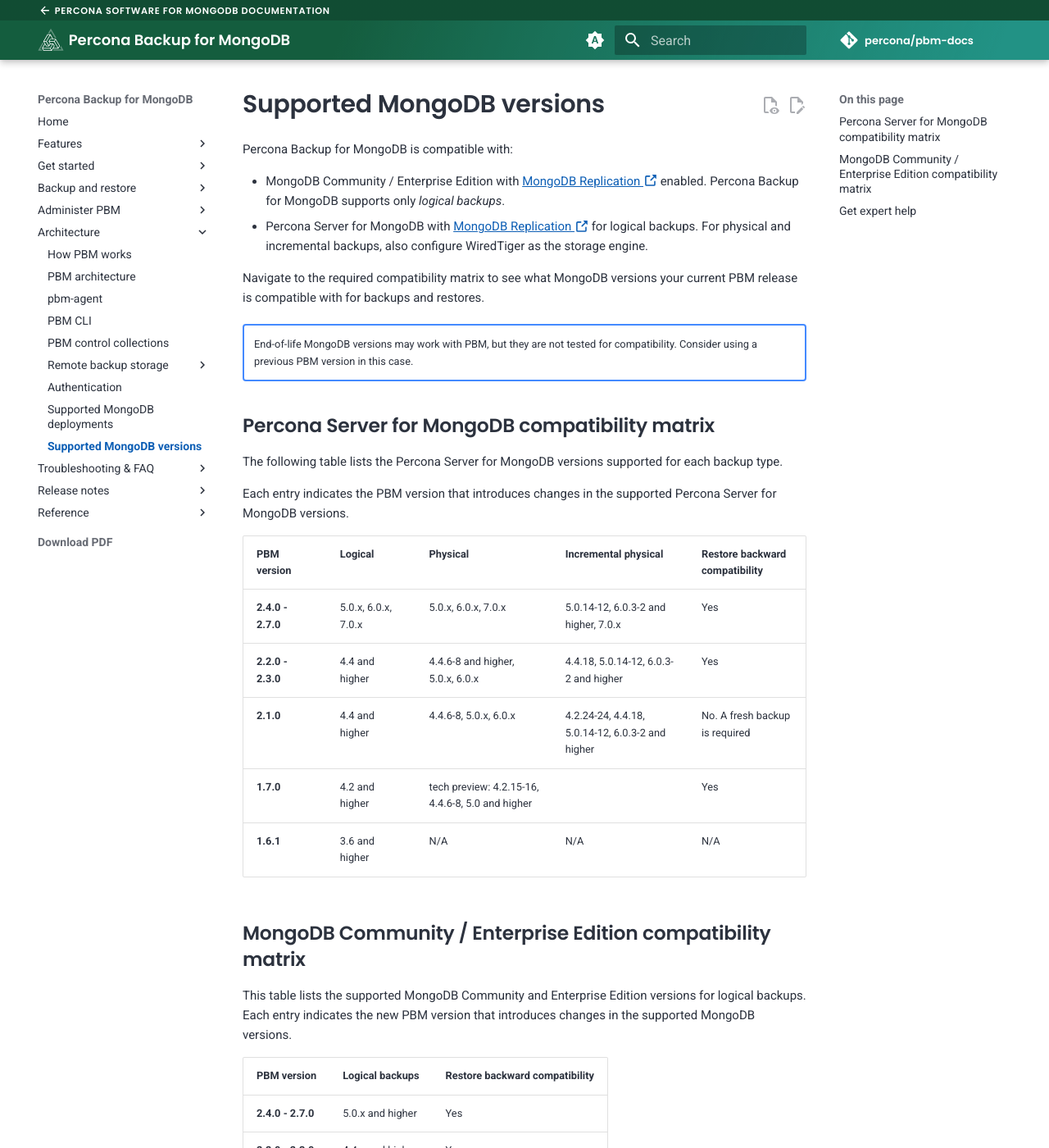
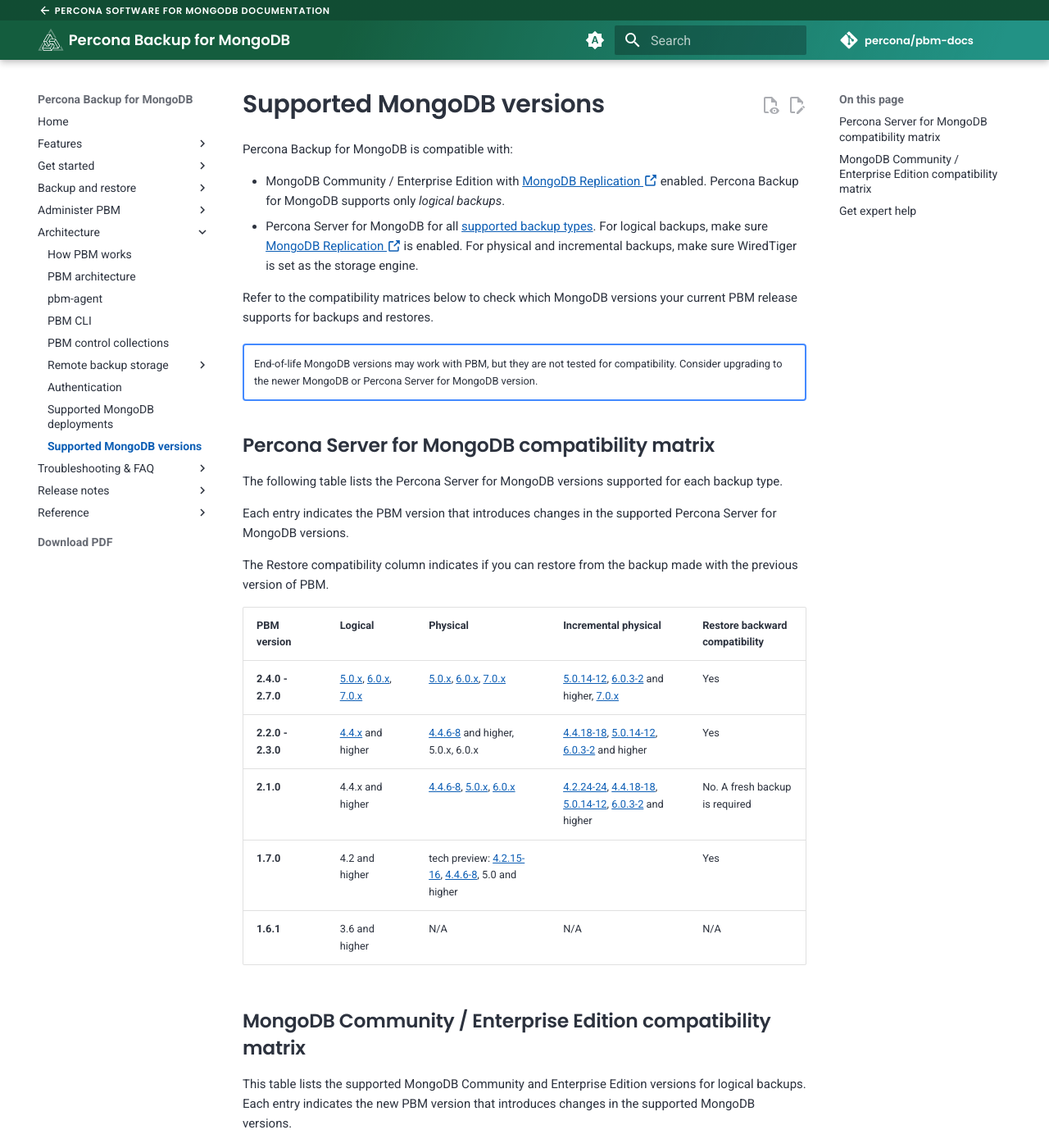
Before and after one commit to percona/pbm-docs, an MkDocs documentation site: the page built from docs/details/versions.md, in a window 1280 px wide and 1400 px high. Shown: the whole window at 82% size. Built offline with MkDocs 1.6.1 and Material for MkDocs 9.7.7, drawn with Linux system fonts in a browser that asks for light colours; nearby versions of some CDN libraries; comment, search, counter and statistics services are not loaded; some of the changed text lies outside the part shown.

Commit message:
Updated after the review

```diff
--- a/docs/details/versions.md
+++ b/docs/details/versions.md
@@ -3,13 +3,13 @@
 Percona Backup for MongoDB is compatible with:
 
 * MongoDB Community / Enterprise Edition with [MongoDB Replication :octicons-link-external-16:](https://docs.mongodb.com/manual/replication/) enabled. Percona Backup for MongoDB supports only *logical backups*.
-* Percona Server for MongoDB with [MongoDB Replication :octicons-link-external-16:](https://docs.mongodb.com/manual/replication/) for logical backups. For physical and incremental backups, also configure WiredTiger as the storage engine.
+* Percona Server for MongoDB for all [supported backup types](../features/backup-types.md). For logical backups, make sure [MongoDB Replication :octicons-link-external-16:](https://docs.mongodb.com/manual/replication/) is enabled. For physical and incremental backups, make sure WiredTiger is set as the storage engine.
 
-Navigate to the required compatibility matrix to see what MongoDB versions your current PBM release is compatible with for backups and restores.
+Refer to the compatibility matrices below to check which MongoDB versions your current PBM release supports for backups and restores.
 
 !!! note ""
 
-    End-of-life MongoDB versions may work with PBM, but they are not tested for compatibility. Consider using a previous PBM version in this case.
+    End-of-life MongoDB versions may work with PBM, but they are not tested for compatibility. Consider upgrading to the newer MongoDB or Percona Server for MongoDB version.
 
 ## Percona Server for MongoDB compatibility matrix
 
@@ -17,18 +17,22 @@
 
 Each entry indicates the PBM version that introduces changes in the supported Percona Server for MongoDB versions.
 
+The Restore compatibility column indicates if you can restore from the backup made with the previous version of PBM.
+
 | PBM version | Logical | Physical |Incremental physical | Restore backward compatibility|
 | ----------- |---------|----------|---------------------|---------------------|
-| **2.4.0 - 2.7.0** | 5.0.x, 6.0.x, 7.0.x | 5.0.x, 6.0.x, 7.0.x | 5.0.14-12, 6.0.3-2 and higher, 7.0.x | Yes |
-| **2.2.0 - 2.3.0** | 4.4 and higher| 4.4.6-8 and higher, 5.0.x, 6.0.x| 4.4.18, 5.0.14-12, 6.0.3-2 and higher| Yes |
-| **2.1.0** | 4.4 and higher | 4.4.6-8, 5.0.x, 6.0.x| 4.2.24-24, 4.4.18, 5.0.14-12, 6.0.3-2 and higher| No. A fresh backup is required|
-| **1.7.0** | 4.2 and higher| tech preview: 4.2.15-16, 4.4.6-8, 5.0 and higher| | Yes
+| **2.4.0 - 2.7.0** | [5.0.x], [6.0.x], [7.0.x] | [5.0.x], [6.0.x], [7.0.x] | [5.0.14-12], [6.0.3-2] and higher, [7.0.x] | Yes |
+| **2.2.0 - 2.3.0** | [4.4.x] and higher| [4.4.6-8] and higher, 5.0.x, 6.0.x| [4.4.18-18], [5.0.14-12], [6.0.3-2] and higher| Yes |
+| **2.1.0** | 4.4.x and higher | [4.4.6-8], [5.0.x], [6.0.x]| [4.2.24-24], [4.4.18-18], [5.0.14-12], [6.0.3-2] and higher| No. A fresh backup is required|
+| **1.7.0** | 4.2 and higher| tech preview: [4.2.15-16], [4.4.6-8], 5.0 and higher| | Yes
 | **1.6.1** | 3.6 and higher | N/A |N/A |N/A |Yes
 
 
 ## MongoDB Community / Enterprise Edition compatibility matrix
 
 This table lists the supported MongoDB Community and Enterprise Edition versions for logical backups. Each entry indicates the new PBM version that introduces changes in the supported MongoDB versions.
+
+The Restore compatibility column indicates if you can restore from the backup made with the previous version of PBM.
 
 | PBM version | Logical backups | Restore backward compatibility|
 | ----------- |-----------------| ----------------------------- |
@@ -37,3 +41,16 @@
 | **2.1.0** | 4.4.x and higher| No. A fresh backup is required|
 | **1.7.0** | 4.2 and higher| Yes
 | **1.6.1** | 3.6 and higher|Yes
+
+
+
+[7.0.x]: https://docs.percona.com/percona-server-for-mongodb/7.0/
+[6.0.x]: https://docs.percona.com/percona-server-for-mongodb/6.0/
+[6.0.3-2]: https://docs.percona.com/percona-server-for-mongodb/6.0/release_notes/6.0.3-2.html
+[5.0.x]: https://docs.percona.com/percona-server-for-mongodb/5.0/
+[5.0.14-12]: https://docs.percona.com/percona-server-for-mongodb/5.0/release_notes/5.0.14-12.html
+[4.4.x]: https://docs.percona.com/percona-server-for-mongodb/4.4/
+[4.4.18-18]: https://docs.percona.com/percona-server-for-mongodb/4.4/release_notes/4.4.18-18.html
+[4.4.6-8]: https://docs.percona.com/percona-server-for-mongodb/4.4/release_notes/4.4.6-8.html
+[4.2.24-24]: https://docs.percona.com/percona-server-for-mongodb/4.2/release_notes/4.2.24-24.html
+[4.2.15-16]: https://docs.percona.com/percona-server-for-mongodb/4.2/release_notes/4.2.15-16.html
```
